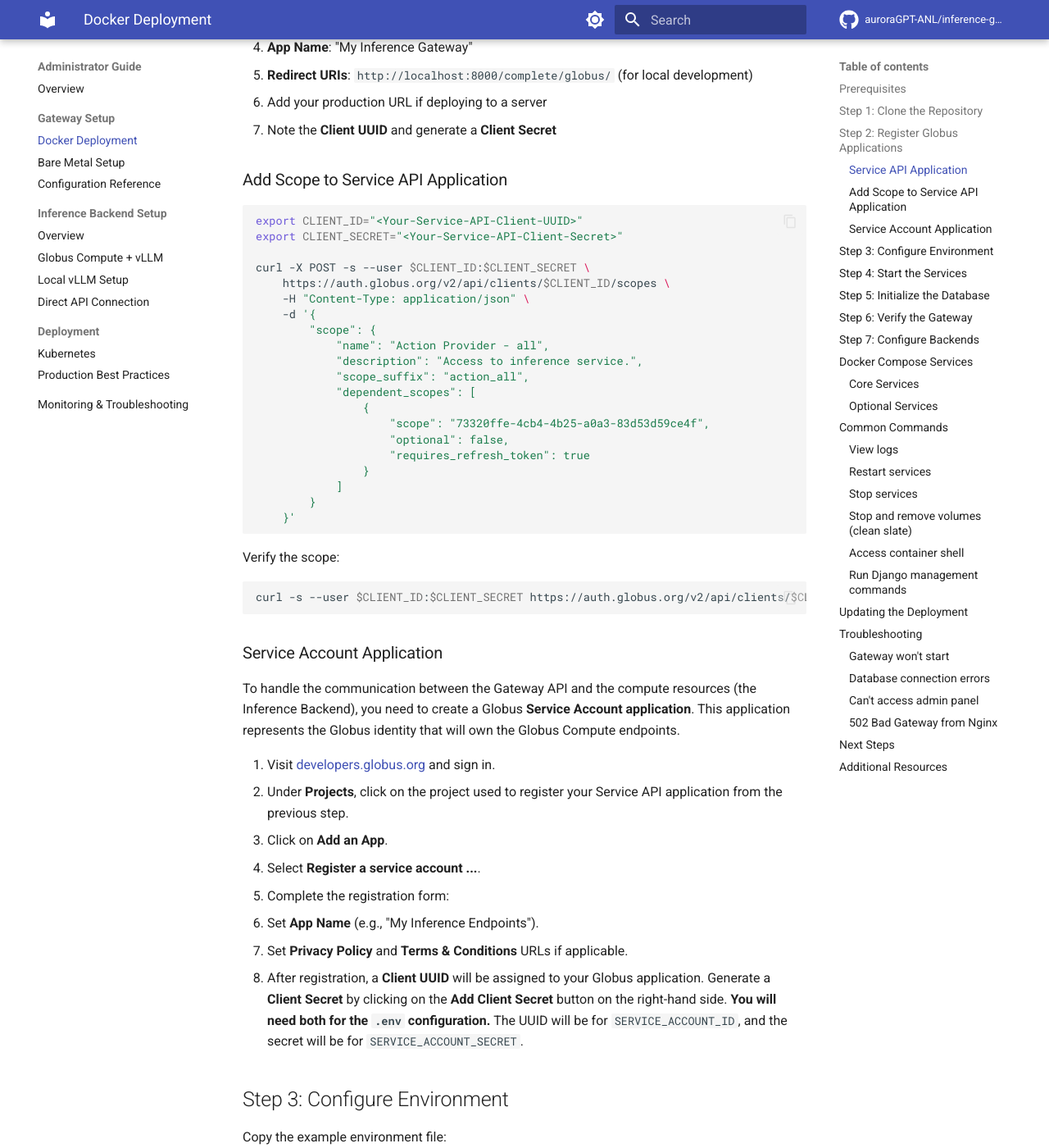
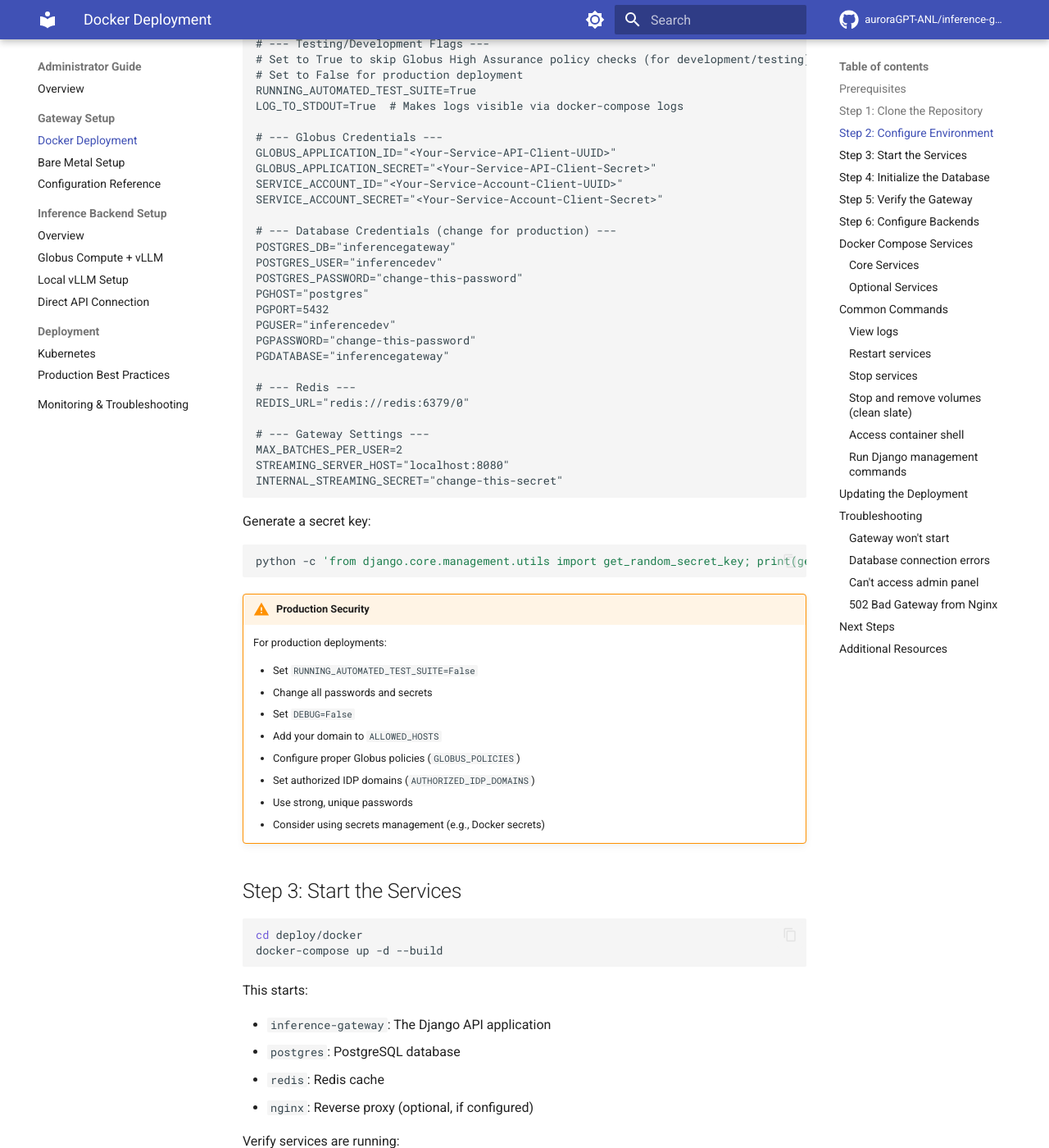
Before and after one commit to auroraGPT-ANL/inference-gateway, an MkDocs documentation site: the page built from docs/admin-guide/gateway-setup/docker.md, in a window 1280 px wide and 1400 px high, scrolled down 938 px. Shown: the whole window at 82% size. Built offline with MkDocs 1.6.1 and Material for MkDocs 9.7.7, drawn with Linux system fonts in a browser that asks for light colours; comment, search, counter and statistics services are not loaded; some of the changed text lies outside the part shown.

Commit message:
moved Globus-setup related instructions into separate section

````diff
--- a/docs/admin-guide/gateway-setup/docker.md
+++ b/docs/admin-guide/gateway-setup/docker.md
@@ -16,67 +16,7 @@ git clone https://github.com/auroraGPT-ANL/inference-gateway.git
 cd inference-gateway
 ```
 
-## Step 2: Register Globus Applications
-
-Before deploying, you need to register two Globus applications.
-
-### Service API Application
-
-This handles API authorization:
-
-1. Visit [developers.globus.org](https://app.globus.org/settings/developers)
-2. Click **Register a service API**
-3. Fill in the form:
-   - **App Name**: "My Inference Gateway"
-   - **Redirect URIs**: `http://localhost:8000/complete/globus/` (for local development)
-   - Add your production URL if deploying to a server
-4. Note the **Client UUID** and generate a **Client Secret**
-
-### Add Scope to Service API Application
-
-```bash
-export CLIENT_ID="<Your-Service-API-Client-UUID>"
-export CLIENT_SECRET="<Your-Service-API-Client-Secret>"
-
-curl -X POST -s --user $CLIENT_ID:$CLIENT_SECRET \
-    https://auth.globus.org/v2/api/clients/$CLIENT_ID/scopes \
-    -H "Content-Type: application/json" \
-    -d '{
-        "scope": {
-            "name": "Action Provider - all",
-            "description": "Access to inference service.",
-            "scope_suffix": "action_all",
-            "dependent_scopes": [
-                {
-                    "scope": "73320ffe-4cb4-4b25-a0a3-83d53d59ce4f",
-                    "optional": false,
-                    "requires_refresh_token": true
-                }
-            ]
-        }
-    }'
-```
-
-Verify the scope:
-
-```bash
-curl -s --user $CLIENT_ID:$CLIENT_SECRET https://auth.globus.org/v2/api/clients/$CLIENT_ID
-```
-
-### Service Account Application
-
-To handle the communication between the Gateway API and the compute resources (the Inference Backend), you need to create a Globus **Service Account application**. This application represents the Globus identity that will own the Globus Compute endpoints.
-
-1. Visit [developers.globus.org](https://app.globus.org/settings/developers) and sign in.
-2. Under **Projects**, click on the project used to register your Service API application from the previous step.
-3. Click on **Add an App**.
-4. Select **Register a service account ...**.
-5. Complete the registration form:
-   - Set **App Name** (e.g., "My Inference Endpoints").
-   - Set **Privacy Policy** and **Terms & Conditions** URLs if applicable.
-6. After registration, a **Client UUID** will be assigned to your Globus application. Generate a **Client Secret** by clicking on the **Add Client Secret** button on the right-hand side. **You will need both for the `.env` configuration.** The UUID will be for `SERVICE_ACCOUNT_ID`, and the secret will be for `SERVICE_ACCOUNT_SECRET`.
-
-## Step 3: Configure Environment
+## Step 2: Configure Environment
 
 Copy the example environment file:
 
@@ -194,7 +134,7 @@ Access the Django admin (if superuser was created):
 - URL: http://localhost:8000/admin/
 - Login with your superuser credentials
 
-## Step 7: Configure Backends
+## Step 6: Configure Backends
 
 Now you need to connect inference backends. Choose one:
 
````
Also changed, not shown: other parts of docs/admin-guide/gateway-setup/docker.md (+3 -3 lines), docs/admin-guide/gateway-setup/bare-metal.md (+6 -47 lines), docs/admin-guide/index.md (+6 -0 lines).
